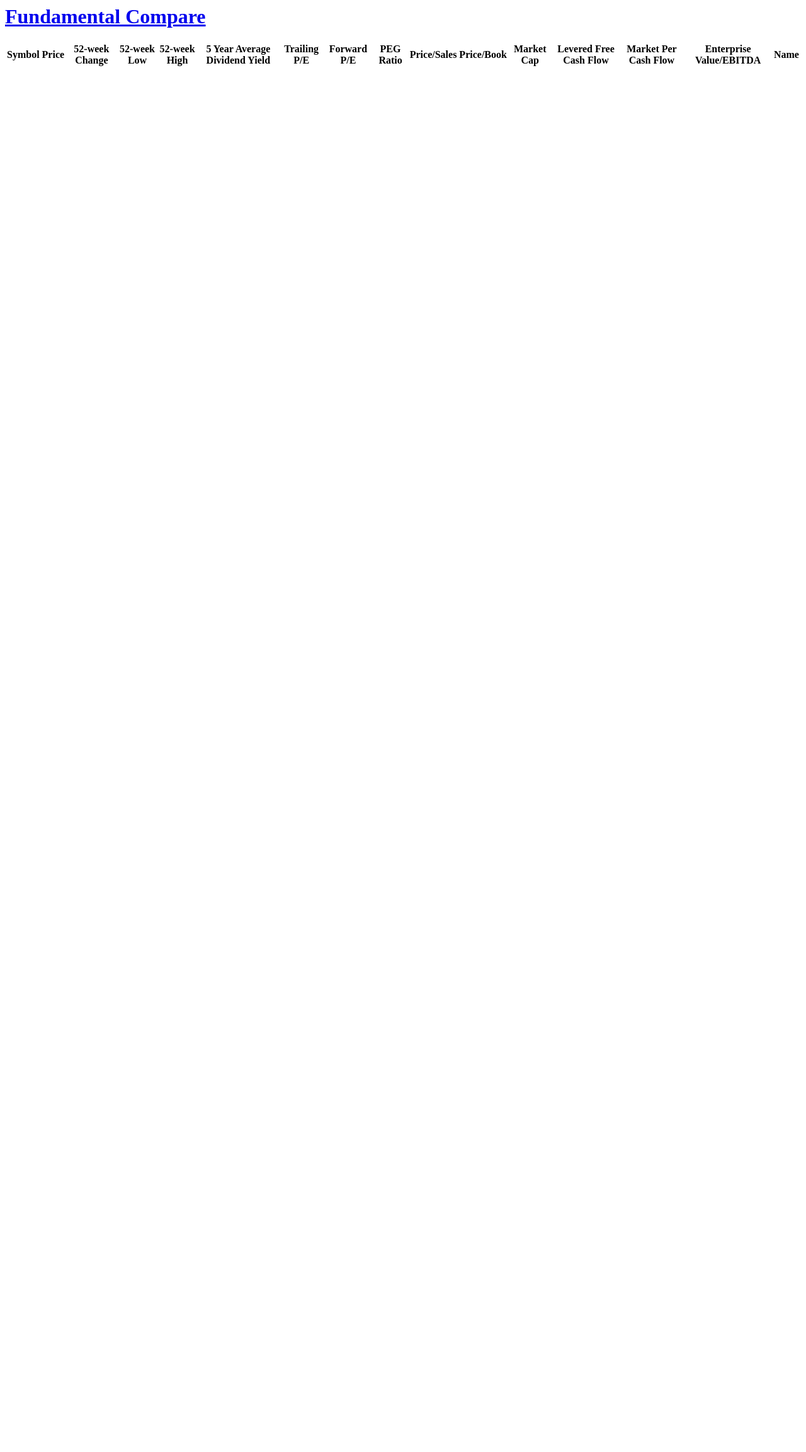
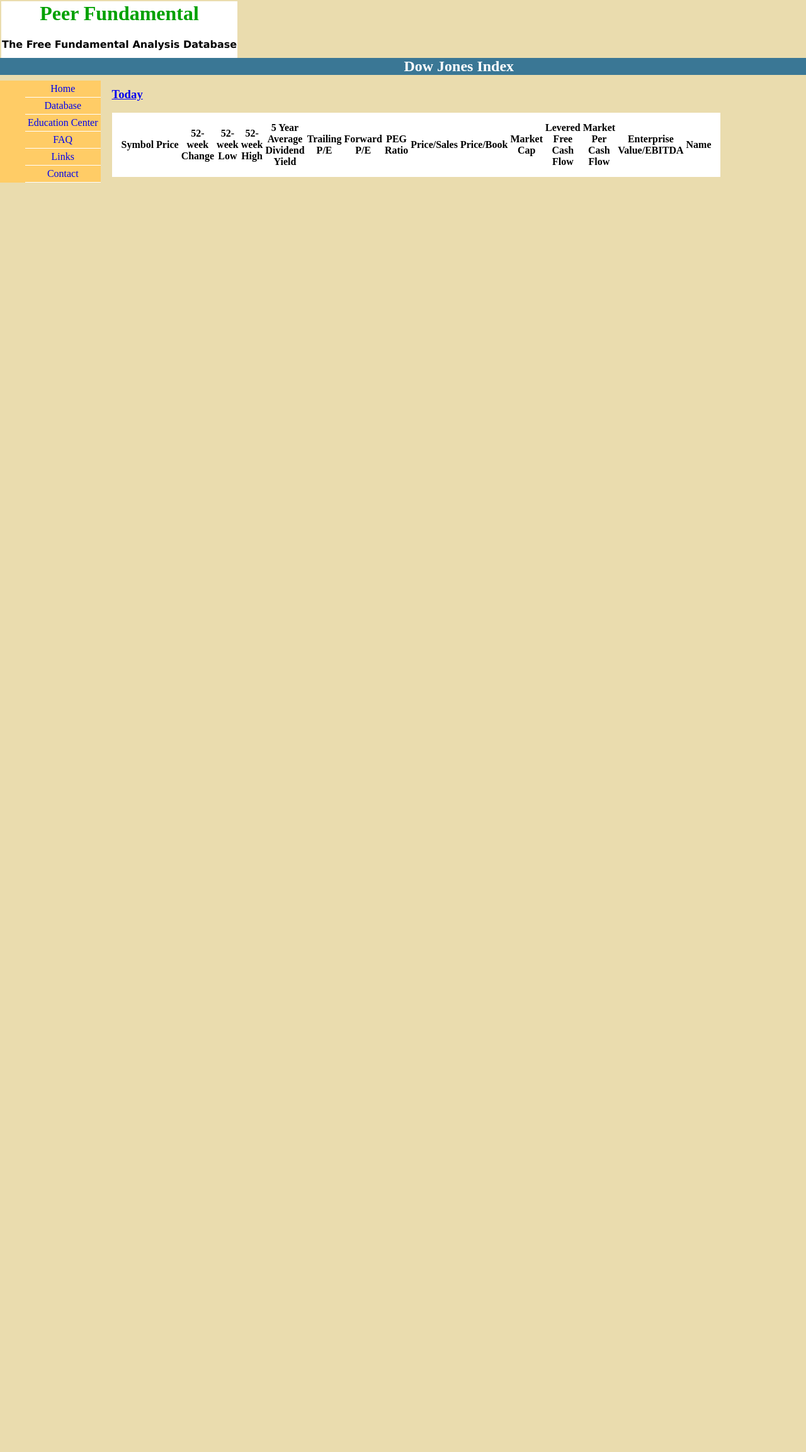
Before and after one commit to cqcum6er/my-first-blog, a Django app: template blog/templates/blog/post_list.html in a window 1280 px wide. Shown: the whole page at 63% size. Before the commit the page ends 105 px from the top, so only its background shows below. Run offline with Django 3.2, Linux system fonts and the light colour scheme; the template is opened without the code that fills it, so the values that code supplies are empty.

Commit message:
Updated html template

```diff
--- a/blog/templates/blog/post_list.html
+++ b/blog/templates/blog/post_list.html
@@ -1,12 +1,86 @@
 <html>
 	<head>
-		<title>Fundamental Compare</title>
+		<title>Peer Fundamental-DJ Index</title>
+		<style type="text/css">
+		body {  <!--Viewable area format-->
+			font: 12pt Verdana, Arial, Gerogia, sans-serif;
+			background-color: #EADCAE;
+			margin: 0;
+		}
+
+		#nav {  <!--Left vertical navigation menu format-->
+			width: 150px;
+			float: left;
+			margin-top: 40px;
+			margin-right: 18px;
+			margin-bottom: -2000px;
+			padding-left: 0;
+			padding-bottom: 2000px;
+		}
+
+		#content {  <!--Content area format-->
+			display: inline;  <!--Display content area next to left verti nav menu-->
+			position: relative;
+			float: left;
+			width: 75%;
+			background-color: #fff;
+			padding: 12px;
+		}
+
+		#nav ul {
+			background-color: #ffcc66;
+			list-style: none;  <!--Remove list indicator (bullet)-->
+			margin: 12px 0 0 12px;  <!--Reserve margin for the entire list-->
+			padding-left: 0;  <!--Remove space reserved for list indicator-->
+			clear: left;
+		}
+
+		#nav li {
+			border-bottom: 1px solid #fff;
+			padding: 4px;
+			text-align: center;
+		}
+
+		#nav a {
+			text-decoration: none;  <!--Remove hyperlink formating-->
+			padding: 4px;
+			display: block;  <!--Expand clickable boundary to the entire cell-->
+		}
+
+		#nav a:hover, a:active {
+			display: block;
+			background-color: #66991c;
+			color: white;
+		}
+		</style>
 	</head>
 	<body>
+		<table style="margin-bottom: -25px; padding-bottom: 0;">  <!--Topbar begins-->
+			<tr style="text-align:center; background-color: #fff;">
+			<th><h1 style="color:#00A100">Peer Fundamental<br><h2 style="font-family:verdana; font-size:12pt;">The Free Fundamental Analysis Database</h2></h1></th>
+			</tr>
+		</table>  <!--Topbar ends-->
+
+		<div id="nav">  <!--left verti nav menu begins-->
+			<ul>
+				<li><a class="hover" href="Home.html">Home</a></li>
+				<li><a class="hover" href="OurStrategy.html">Database</a></li>
+				<li><a class="hover" href="WhatYouGet.html">Education Center</a></li>
+				<li><a class="hover" href="Testpage.html">FAQ</a></li>
+				<li><a class="hover" href="Testpage.html">Links</a></li>
+				<li><a class="hover" href="Testpage.html">Contact</a></li>
+			</ul>
+		</div>  <!--left verti nav menu ends-->
+
 		<div>
-			<h1><a href="http://finance.yahoo.com/">Fundamental Compare</a></h1>
+			<h2 style="text-align: center; background-color: #3a7795; color: #fff;">Dow Jones Index</h2>
 		</div>
-		<table>
+
+		<div>
+			<h3><a href="http://finance.yahoo.com/">Today</a></h3>
+		</div>
+
+		<table id="content">
 			<tr>
 				<th>Symbol</th>
 				<th>Price</th>
```
